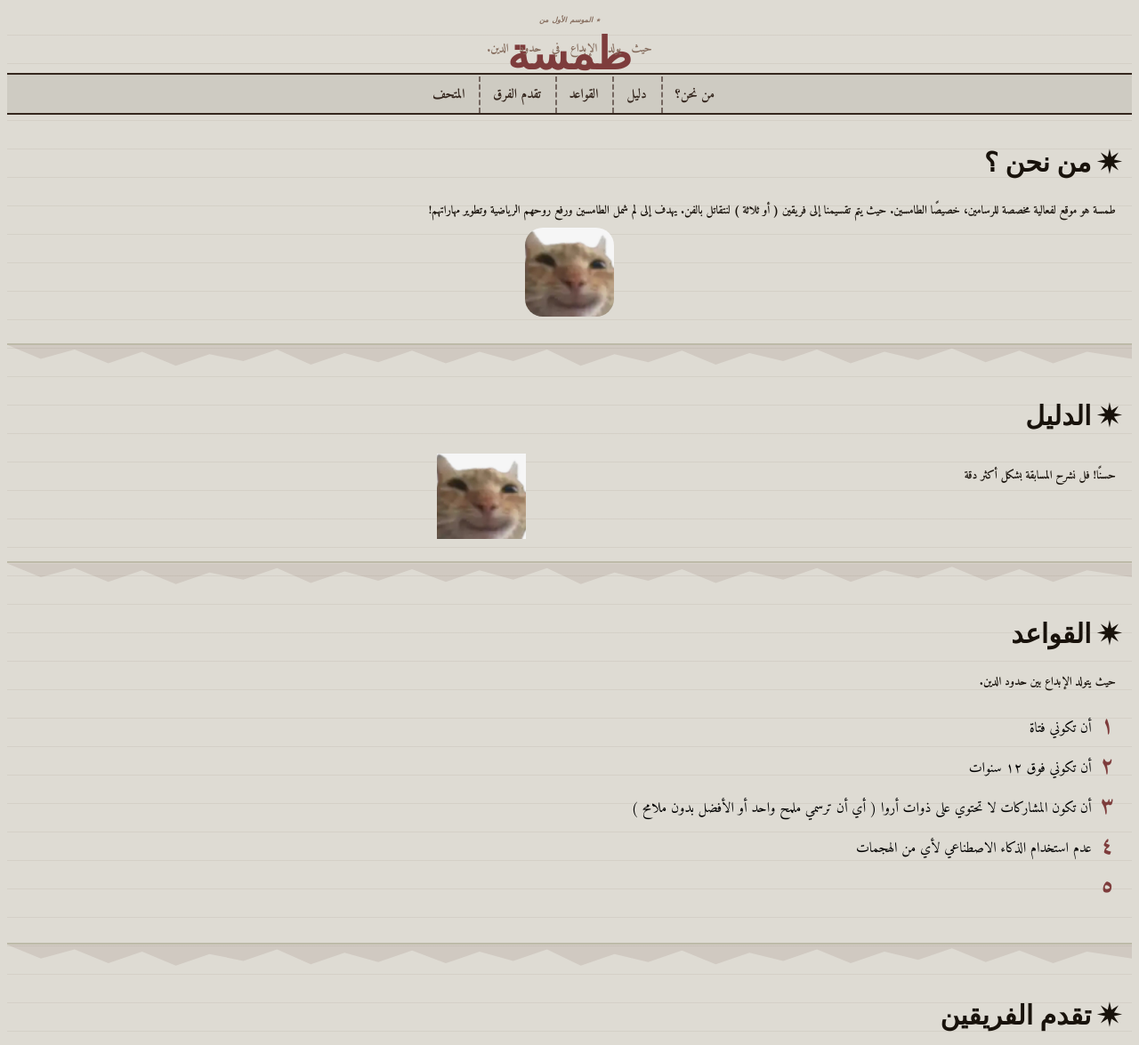
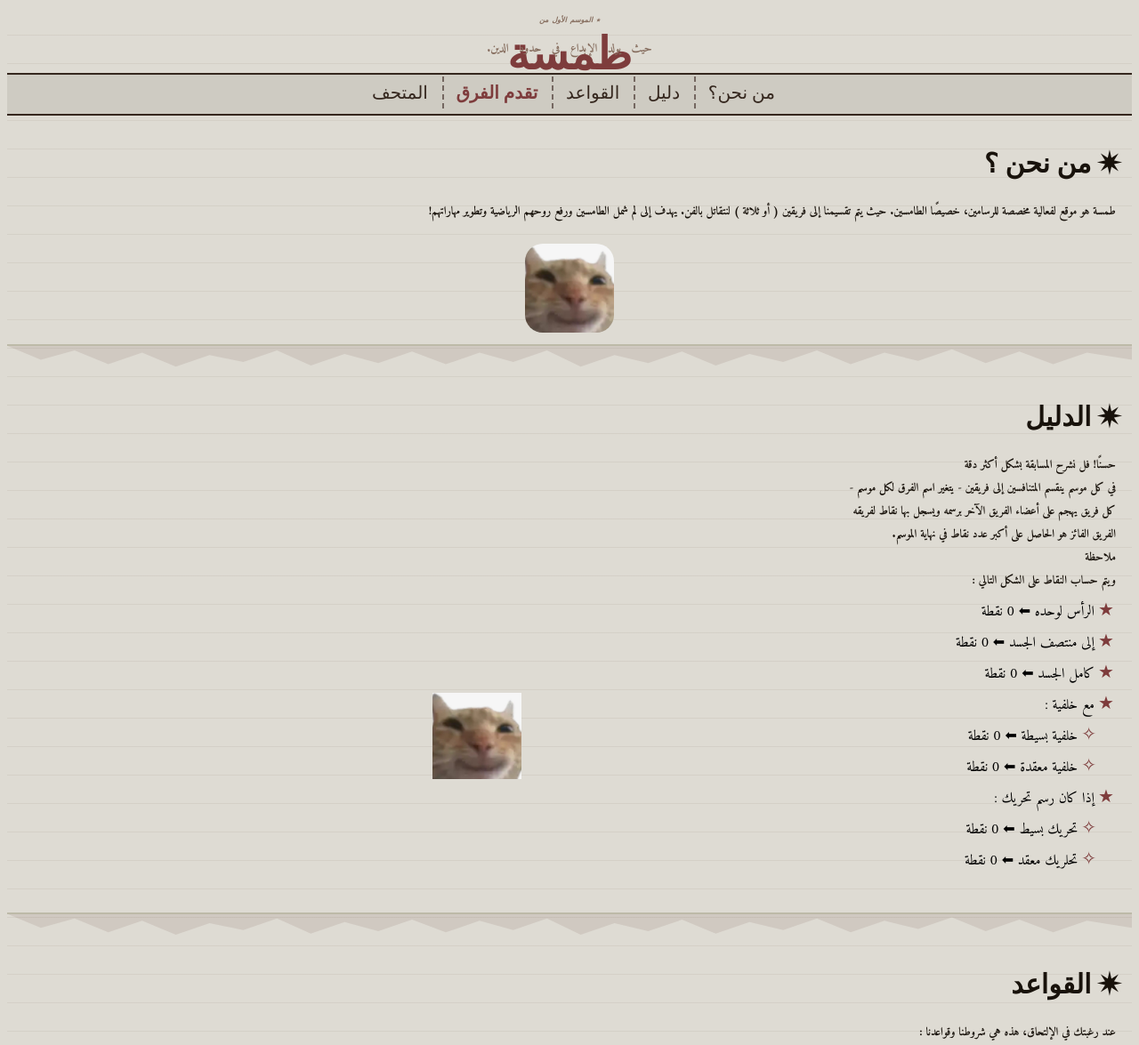
Before and after one commit to SpiralSt4r/Tamsah, a plain HTML site: page index.html in a window 1280 px wide. Shown: the top 1175 px of the page at 89% size. Drawn offline with Linux system fonts and the light colour scheme; a web font is replaced by a local one.

Commit message:
Add files via upload

```diff
--- a/index.html
+++ b/index.html
@@ -6,7 +6,7 @@
     <title>index.html</title>
    <link rel="preconnect" href="https://fonts.googleapis.com">
 <link rel="preconnect" href="https://fonts.gstatic.com" crossorigin>
-<link href="https://fonts.googleapis.com/css2?family=Amiri:ital,wght@0,400;0,700;1,400;1,700&family=Aref+Ruqaa:wght@400;700&family=Cascadia+Mono:ital,wght@0,200..700;1,200..700&family=Gulzar&family=New+Tegomin&display=swap" rel="stylesheet">
+<link href="https://fonts.googleapis.com/css2?family=Amiri:ital,wght@0,400;0,700;1,400;1,700&family=Aref+Ruqaa:wght@400;700&family=Cascadia+Mono:ital,wght@0,200..700;1,200..700&family=Gulzar&family=Lateef:wght@200;300;400;500;600;700;800&family=New+Tegomin&display=swap" rel="stylesheet">
     <style>
 
     html {
@@ -32,13 +32,38 @@ ol li {
     counter-increment: my-counter;
     list-style: none;
 }
-ol li::before{
+ol li::before {
     content: counter(my-counter, arabic-indic);
     font-size: 26px;
     font-weight: bold;
     color: #7e3c3c;
     text-align: right;
-       padding-left: 10px;
+    padding-left: 10px;
+}
+
+ul {
+    list-style: none;
+    padding: 0;
+    margin-right: 20px ;
+}
+ul li::before {
+    font-size: 20px;
+     text-align: right;
+     content: '★';
+     color: #7e3c3c;
+    padding-left: 4px;
+}
+ul ul {
+    list-style: none;
+    padding: 0;
+    margin-right: 20px ;
+}
+ul ul li::before {
+    font-size: 20px;
+     text-align: right;
+     content: '✧';
+     color: #7e3c3c;
+    padding-left: 4px;
 }
 
 .page {
@@ -105,10 +130,10 @@ top: 0;
 }
 nav a {
     color: #35271e !important;
-   font-family: "Amiri", serif;
+  font-family: "Lateef", serif;
   padding: 7px 14px;
-    font-size: 15px;
-    font-weight: 700;
+    font-size: 20px;
+    font-weight: 500;
     text-decoration: none;
    margin-left: 3px;
     margin-right: -6px;
@@ -122,7 +147,8 @@ nav a:last-child
 }
 
 nav a.active {
-    color: #7e3c3c;
+    color: #7e3c3c !important;
+    font-weight: 700;
 }
 
 
@@ -146,11 +172,24 @@ section {
        font-family: "Aref Ruqaa", serif;
     }
     p {
+         margin-left: 18px;
          margin-right: 18px;
     }
     border-bottom: 2px solid #bdbaa8;
     padding: 11px 0px 25px 0px;
+     scroll-margin-top: 50px;
 }
+
+.teamnames {
+display: flex;
+justify-content: space-between;
+max-width: 250px;
+margin: 0 auto;
+font-size: 20px;
+font-weight: bold;
+font-family: "Aref Ruqaa", serif;
+}
+
 .bar-labels {
 display: flex;
 justify-content: space-between;
@@ -302,8 +341,7 @@ footer {
 
     <section id="Whoarewe">
      <h2>✷ من نحن ؟</h2>
-     <p>طمسة هو موقع لفعالية  مخصصة للرسامين، خصيصًا الطامسين. حيث يتم تقسيمنا إلى فريقين ( أو ثلاثة )
-    لنتقاتل بالفن. يهدف إلى لم شمل الطامسين ورفع روحهم الرياضية وتطوير مهاراتهم!</p>
+     <p>طمسة هو موقع لفعالية  مخصصة للرسامين، خصيصًا الطامسين. حيث يتم تقسيمنا إلى فريقين ( أو ثلاثة ) لنتقاتل بالفن. يهدف إلى لم شمل الطامسين ورفع روحهم الرياضية وتطوير مهاراتهم!</p>
      <img src="cat.jpg"  alt="Image one"  width="100" height="100" style="border-radius: 20px; animation-name: myAnimation; animation-duration: 9s; animation-iteration-count: infinite;">
     </section>
 
@@ -313,12 +351,32 @@ footer {
 
     <section id="guide">
      <h2>✷ الدليل</h2>
-     <div style="display: flex; gap: 10px; align-items: self-start;">
-         <p> حسنًا! فل نشرح المسابقة بشكل أكثر دقة </p>
+     <p style="margin-bottom: -10px ;"> حسنًا! فل نشرح المسابقة بشكل أكثر دقة </p>
+     <p style="margin-bottom: -10px ;"> في كل موسم ينقسم المتنافسين إلى فريقين - يتغير اسم الفرق لكل موسم -</p>
+     <p style="margin-bottom: -10px ;"> كل فريق يهجم على أعضاء الفريق الآخر برسمه ويسجل بها نقاط لفريقه</p>
+     <p style="margin-bottom: -10px ;"> الفريق الفائز هو الحاصل على أكبر عدد نقاط في نهاية الموسم.</p>
+     <p > ملاحظة </p>
+     <p style="margin-bottom: -10px ;"></p>
+     <p style="margin-bottom: -10px ;">ويتم حساب النقاط على الشكل التالي :</p>
+     <div style="display: flex; gap: 10px; align-items: center; ">
+       <ul>
+        <li>الرأس لوحده ⬅ 0 نقطة</li>
+        <li>إلى منتصف الجسد ⬅ 0 نقطة</li>
+        <li>كامل الجسد ⬅ 0 نقطة</li>
+        <li>مع خلفية :</li>
+        <ul>
+               <li>خلفية بسيطة ⬅ 0 نقطة</li>
+               <li>خلفية معقدة ⬅ 0 نقطة</li>
+        </ul>
+         <li>إذا كان رسم تحريك :</li>
+        <ul>
+               <li>تحريك بسيط ⬅ 0 نقطة</li>
+               <li>تحلريك معقد ⬅ 0 نقطة</li>
+        </ul>
+     </ul>
+         <img src="cat.jpg" style="width: 100px;;">
+     </div>
 
-         <img src="cat.jpg" style="width: 100px;;">
-
-     </div>
     </section>
 
 
@@ -327,14 +385,15 @@ footer {
 
     <section id="Rules">
          <h2>✷ القواعد</h2>
-         <p>حيث يتولد الإبداع بين حدود الدين.</p>
+         <p>عند رغبتك في الإلتحاق، هذه هي شروطنا وقواعدنا :</p>
          <ol>
 			<li>أن تكوني فتاة</li>
-			<li>أن تكوني فوق ١٢ سنوات</li>
-			<li>أن تكون المشاركات لا تحتوي على ذوات أروا ( أي أن ترسمي ملمح واحد أو الأفضل بدون ملامح )</li>
+			<li>أن تكوني فوق ١٢ سنة</li>
+			<li>أن تكون المشاركات لا تحتوي على ذوات أرواح ( أي أن ترسمي ملمح واحد أو الأفضل بدون ملامح )</li>
             <li>عدم استخدام الذكاء الاصطناعي لأي من الهجمات</li>
             <li></li>
          </ol>
+         <p>إذا لم يتم توفي هذه الشروط أو عدم الإلتزام بها، فلن تلتحق في المسابقة وقد تُطرد من الإلتحاق فور معرفتنا بالمخالفة.</p>
     </section>
 
 
@@ -344,7 +403,11 @@ footer {
     <section id="progress">
         <h2>✷ تقدم الفريقين</h2>
         <p>حيث يتولد الإبداع بين حدود الدين.</p>
-
+        <div class="teamnames">
+            <span style="color: #7e3c3c;">الذهبي</span>
+            <span style="color: #837575;">الفضي</span>
+        </div>
+            <img src="cat.jpg"  alt="Image one"  width="200" height="200">
         <div class="bar-labels">
             <span style="color: #7e3c3c;"> 30 نقطة </span>
             <span style="color: #837575;"> 50 نقطة </span>
@@ -378,11 +441,15 @@ footer {
 
 
     <section id="museum">
-       <h2 style="text-align: center;">المتحف</h2>
+       <h2>✷ المتحف</h2>
+       <p>لرؤية مشاركات الموسم الحالي، لما لا تُجرب الدخول لمتحفنا؟</p>
        <a href="مسرح.html">
           <img src="cat.jpg" alt="HTML tutorial" style="width:42px;height:42px;">
        </a>
-       <p>حيث يتولد الإبداع بين حدود الدين.</p>
+       <p>وإذا كُنت تريد رؤية الفريق الفائز - أو تاريخ الفائزين - يمكنك <br> الدخول عبر هذا الباب!</p>
+       <a href="Timeline.html">
+          <img src="cat.jpg" alt="HTML tutorial" style="width:42px;height:42px;">
+       </a>
     </section>
 
 
@@ -400,16 +467,33 @@ footer {
 
 
     <footer>
-        <p>حقوق المشروع ترجع إلى مريم و نجمة والمشرفين </p>
+        <p>تنظيم طمسة وتصميم الموقع ومحتواه يرجع إلى مريم والمشرفين.</p>
         <p>── ⋆ ⋅  2026  ⋅ ⋆ ──</p>
     </footer>
 
 
 </div>
 <script>
+    const sections = document.querySelectorAll('section');
+const navLinks = document.querySelectorAll('nav a');
 
-    const احمر = 60;  /* ← غيري هذا */
-    const ازرق = 40;  /* ← وهذا */
+window.addEventListener('scroll', () => {
+  sections.forEach(section => {
+    const top    = section.offsetTop - 60;
+    const bottom = top + section.offsetHeight;
+
+    if (window.scrollY >= top && window.scrollY < bottom) {
+      navLinks.forEach(link => link.classList.remove('active'));
+      const active = document.querySelector(`nav a[href="#${section.id}"]`);
+      if (active) active.classList.add('active');
+    }
+  });
+});
+
+
+
+    const احمر = 50;  /* ← غيري هذا */
+    const ازرق = 30;  /* ← وهذا */
 
      const مجموع = احمر + ازرق;
      document.getElementById('team1').style.width = (احمر / مجموع * 100) + '%';
```
Also changed, not shown: Timeline.html (+11 -16 lines).
